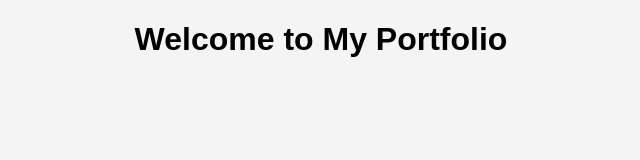
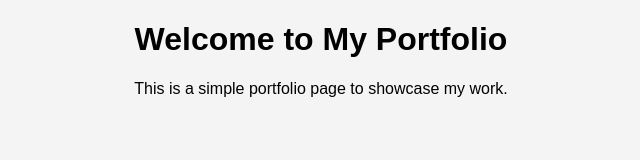
Before and after one commit to kerolos125/project_mangement, a plain HTML site: page index.html in a window 1280 px wide. Shown: the whole page, without its empty margins (319-959 px from the left). Drawn offline with Linux system fonts and the light colour scheme.

Commit message:
Added description paragraph to index.html

```diff
--- a/index.html
+++ b/index.html
@@ -8,3 +8,5 @@
     <h1>Welcome to My Portfolio</h1>
 </body>
 </html>
+
+<p>This is a simple portfolio page to showcase my work.</p>
```
